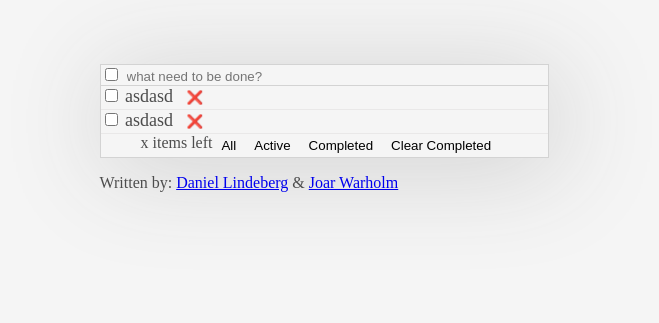
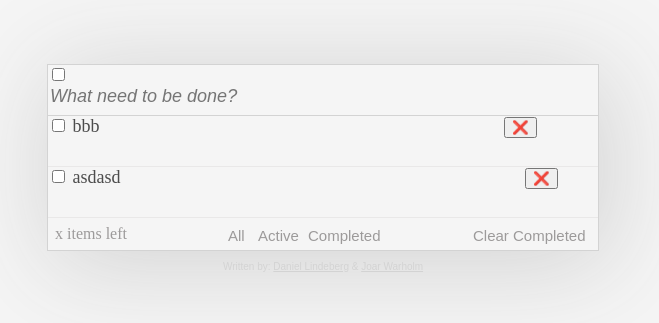
Before and after one commit to joarwar/TODOMVC, a plain HTML site: page index.html in a window 1280 px wide. Shown: the part 193-516 px from the top of the page, without its empty margins (317-976 px from the left). Drawn offline with Linux system fonts and the light colour scheme.

Commit message:
css changes new

```diff
--- a/index.html
+++ b/index.html
@@ -17,12 +17,12 @@
     <main>
         <form id="inputarea">
             <input id="check-all" type="checkbox">
-            <input id="input" placeholder="what need to be done?" size="50" autofocus="">
+            <input id="input" placeholder="What need to be done?" size="50" autofocus="">
         </form>
         <ul id="todo">
-            <li>
+            <li id="todolist">
                 <input type="checkbox">
-                asdasd
+                bbb
                 <!-- dommanipulation -->
                 <button id="destroy">❌</button>
             </li>
@@ -36,10 +36,9 @@
         </ul>
         <footer id="todofooter">
             <ul id="filter">
-
-                <li id="count"> x items left
+                <li id="count">
+                     x items left
                 </li>
-
                 <li>
 
                     <button type="button" id="all">All</button>
--- a/style.css
+++ b/style.css
@@ -17,7 +17,6 @@ body{
     justify-content: center;
     background: #f5f5f5;
     color: #4d4d4d;
-
 }
 
 header{
@@ -29,7 +28,8 @@ header{
 }
 main{
     margin: auto;
-    width: 100%;
+    width: 550px;
+
     border: 1px;
     box-shadow: 7px 10px 100px 5px lightgray;
     grid-area: c;
@@ -39,33 +39,69 @@ main footer{
     grid-area: d;
 }
 
-#filter{
-    list-style-type:none;
-    display:flex;
-    justify-content: left;
-}
-
 #info{
     grid-area: d;
+    text-align: center;
+    font-size:10px;
+    font-family: Arial, Helvetica, sans-serif;
+    color:lightgray;
 }
 #todo{
     list-style-type:none;
     padding: 0px;
     display:block;
 }
+a{
+    color:lightgray;
+}
 
-button{
+
+main footer ul li button{
     background:transparent;
-    border:solid transparent;
+    border:none;
+    font-size: 15px;
+    color: rgb(156, 154, 154);
+    margin-top: 1px;
 }
+main footer ul li button:hover{
+    border: 1px solid rgba(175, 47, 47, 0.15);
+
+}
+#all{
+    margin-left:95px;
+    position:absolute;
+}
+
+#clear-completed{
+    position:absolute;
+    margin-left:340px;
+
+}
+#active{
+    margin-left:125px;
+    position:absolute;
+}
+#completed{
+    margin-left:175px;
+    position:absolute;
+}
+main footer ul li button:hover{
+    border: 1px solid rgba(175, 47, 47, 0.15);
+
+}
+
+
 
 #inputarea{
     border-bottom: 1px solid lightgray;
+    height:50px;
+
+
 }
 #todo li{
     border-bottom: 1.2px solid rgba(161, 155, 155, 0.15);
     font-size: large;
-
+    height:50px;
 }
 
 #todo{
@@ -75,15 +111,32 @@ button{
     border: none;
     background-color: transparent;
     outline: none;
+    font-size: 18px;
+    font-style: italic;
+    color:black;
 }
 
-#destroy{
-    justify-content: right;
-}
 main footer ul{
     font-size: 0;
+    list-style-type:none;
+    display:flex;
+    justify-content: left;
+    padding: 7px;
 }
 main footer ul li{
-    font-size: medium;
-    padding: 0px;
+    font-size: small;
+    box-sizing:border-box;
 }
+#destroy{
+    margin-left:400px;
+}
+
+li:hover{
+    border: 1px lightgray;
+}
+#count{
+    font-size: 16px;
+
+    color: rgb(156, 154, 154);
+}
+apa
```
